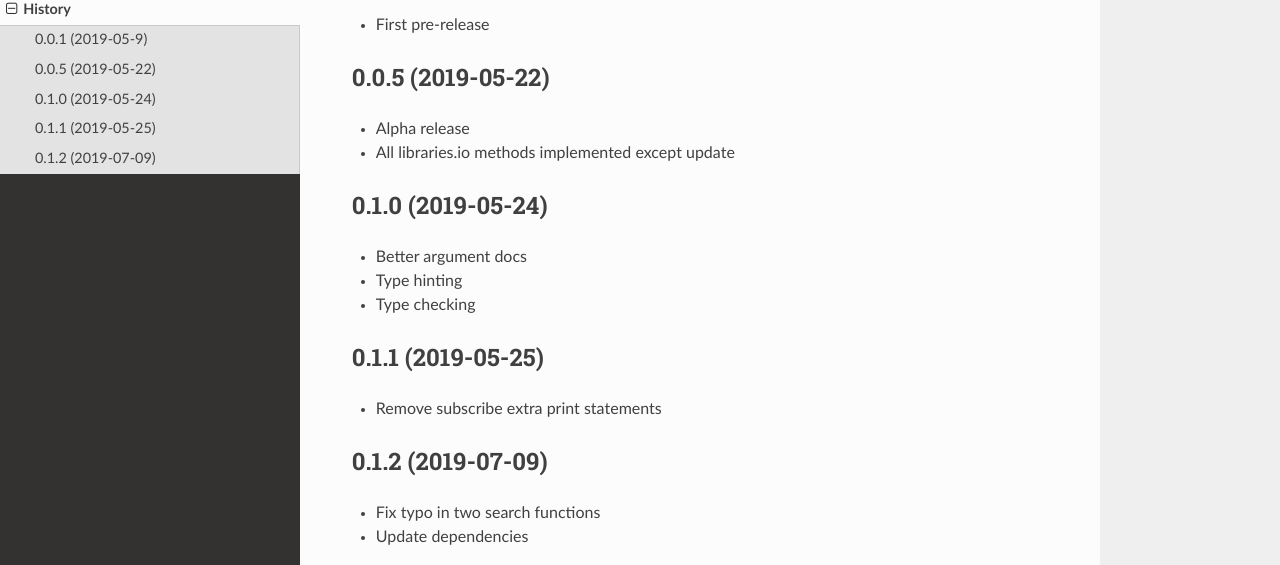
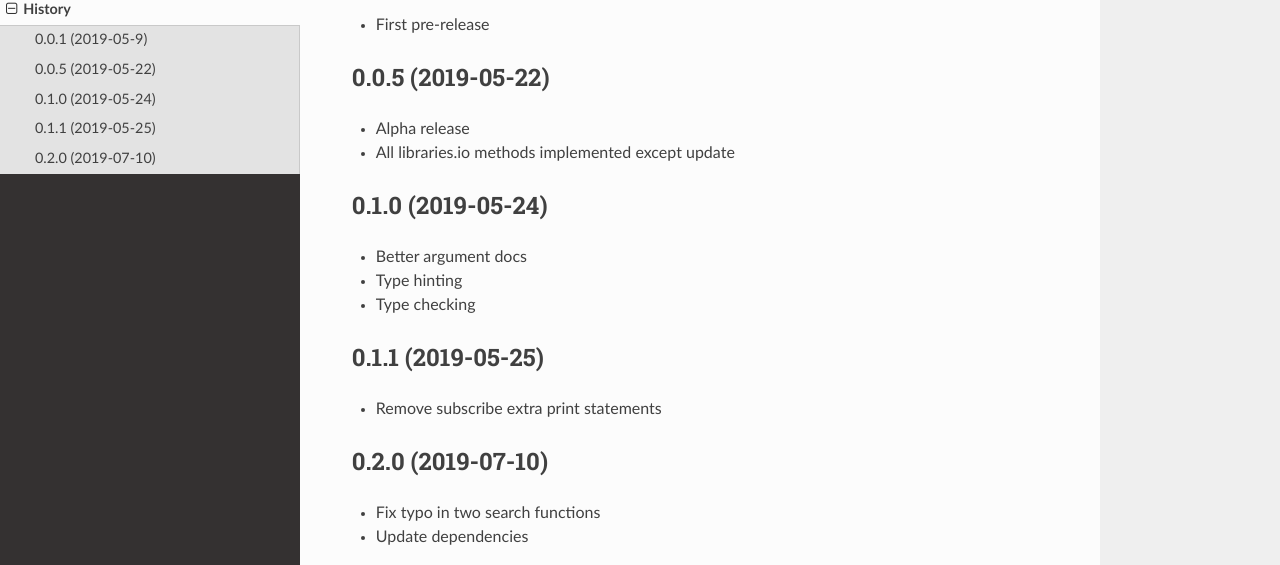
Before and after one commit to pybraries/pybraries, a Sphinx documentation site: the page built from docs/HISTORY.rst, in a window 1280 px wide and 941 px high. Shown: the part 203-768 px from the top of the window. Built offline with Sphinx 7.4.7 and the Read the Docs theme 2.0.0, drawn with Linux system fonts in a browser that asks for light colours.

Commit message:
update version number

```diff
--- a/docs/HISTORY.rst
+++ b/docs/HISTORY.rst
@@ -25,7 +25,7 @@
 
 * Remove subscribe extra print statements
 
-0.1.2 (2019-07-09)
+0.2.0 (2019-07-10)
 ------------------
 
 * Fix typo in two search functions
--- a/setup.py
+++ b/setup.py
@@ -14,7 +14,7 @@
 
 setup(
     name="pybraries",
-    version="0.1.1",
+    version="0.2.0",
     author="Jeff Hale",
     author_email="jeffmshale@gmail.com",
     description="A Python wrapper for the libraries.io API",
```
